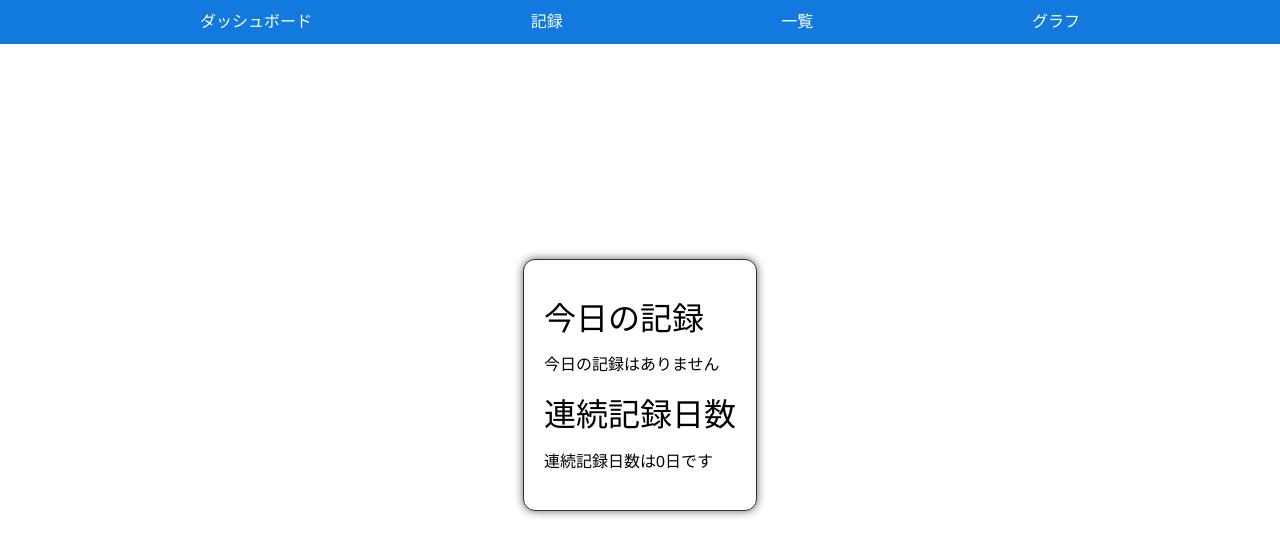
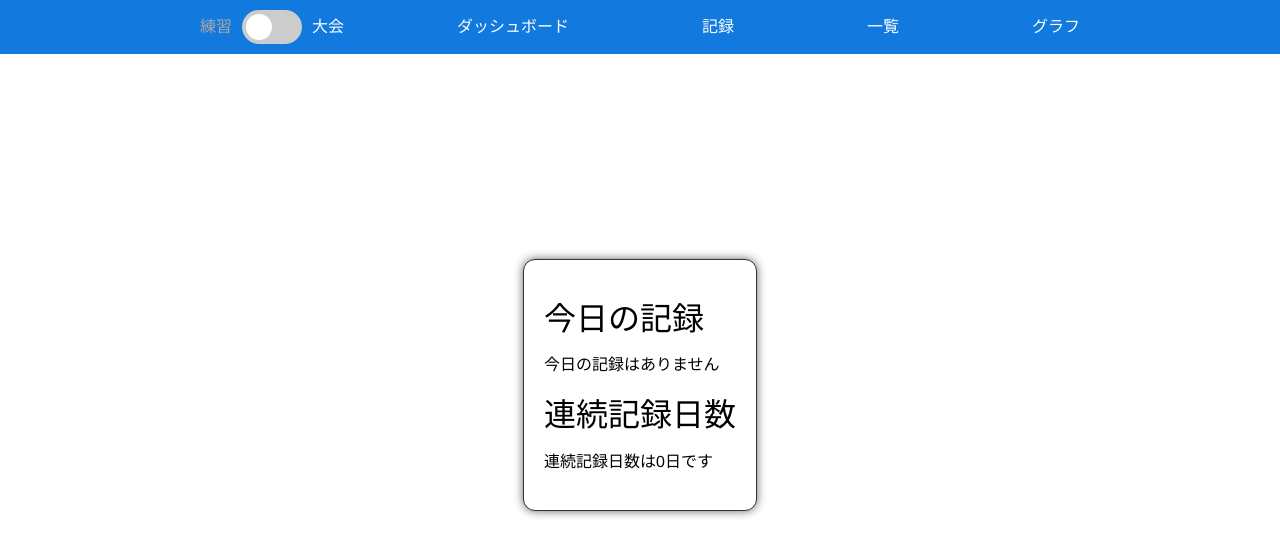
Before and after one commit to kdaito213/Ascendary-react, a React (Vite) app: page / in a window 1280 px wide. Shown: the top 556 px of the page. Built offline with nearby package versions, Linux system fonts and the light colour scheme.

Commit message:
feature: switch-mode

```diff
--- a/src/App.css
+++ b/src/App.css
@@ -34,7 +34,7 @@ h3{
 
 /* ===== 固定ヘッダー ===== */
 
-.fixed-header{
+.training-fixed-header{
   position: fixed;
   top: 0;
   left: 0;
@@ -45,8 +45,26 @@ h3{
   z-index: 1000;
 }
 
-.fixed-header a{
+.competition-fixed-header{
+  position: fixed;
+  top: 0;
+  left: 0;
+  width: 100%;
+  background-color: #df1212;
+  color: white;
+  padding: 10px;
+  z-index: 1000;
+}
+
+.training-fixed-header a{
   color:white;
+  text-decoration:none;
+  margin-right:20px;
+  font-weight:600;
+}
+
+.competition-fixed-header a{
+  color:rgb(240, 190, 8);
   text-decoration:none;
   margin-right:20px;
   font-weight:600;
@@ -63,6 +81,69 @@ h3{
 
 .fixed-header a:hover{
   text-decoration:underline;
+}
+
+/* ===== モード切替 ===== */
+.switch{
+  position: relative;
+  display: inline-block;
+  width: 60px;
+  height: 34px;
+}
+
+.switch input{
+  opacity: 0;
+  width: 0;
+  height: 0;
+}
+
+.mode-switch{
+  display:flex;
+  align-items:center;
+  gap:10px;
+}
+
+.mode-switch span{
+  color:white;
+  font-weight:500;
+  transition: 0.3s;
+}
+
+.mode-switch .active{
+  color:rgb(169, 165, 165);
+  font-weight:700;
+}
+
+.slider{
+  position: absolute;
+  cursor:pointer;
+  top:0;
+  left:0;
+  right:0;
+  bottom:0;
+  background-color:#ccc;
+  transition:.4s;
+  border-radius:34px;
+}
+
+.slider:before{
+  position:absolute;
+  content:"";
+  height:26px;
+  width:26px;
+  left:4px;
+  bottom:4px;
+  background:white;
+  transition:.4s;
+  border-radius:50%;
+}
+
+input:checked + .slider{
+  background:#2196F3;
+}
+
+input:checked + .slider:before{
+  transform:translateX(26px);
 }
 
 /* ===== 入力フォーム ===== */
--- a/src/App.jsx
+++ b/src/App.jsx
@@ -7,6 +7,8 @@ import Dashboard from "./Dashboard.jsx"
 import Records  from './Records.jsx'
 
 function App() {
+
+  const [mode, setMode] = useState("training")
 
   const [record, setRecord] = useState(() => {
     const savedRecord = localStorage.getItem("record")
@@ -82,8 +84,31 @@ function App() {
   return(
 
   <BrowserRouter>
-  <header className="fixed-header">
+  <header className={mode === "training" ? "training-fixed-header" : "competition-fixed-header"}>
     <nav className="header-content">
+      <div className="mode-switch">
+        <span className={mode === "training" ? "active" : ""}>
+          練習
+        </span>
+        <label className="switch">
+          <input
+            type="checkbox"
+            checked={mode === "competition"}
+            onChange={(e)=>{
+              if(e.target.checked){
+                setMode("competition")
+              }else{
+                setMode("training")
+              }
+            }}
+          />
+          <span className="slider"></span>
+        </label>
+        <span className={mode === "competition" ? "active" : ""}>
+          大会
+        </span>
+      </div>
+
       <Link to="/">ダッシュボード</Link>
       <Link to="/add">記録</Link>
       <Link to="/records">一覧</Link>
@@ -95,7 +120,7 @@ function App() {
 
   <Route
     path="/"
-    element={<Dashboard record={record}/>}
+    element={<Dashboard record={record} mode={mode}/>}
   />
 
   <Route
```
